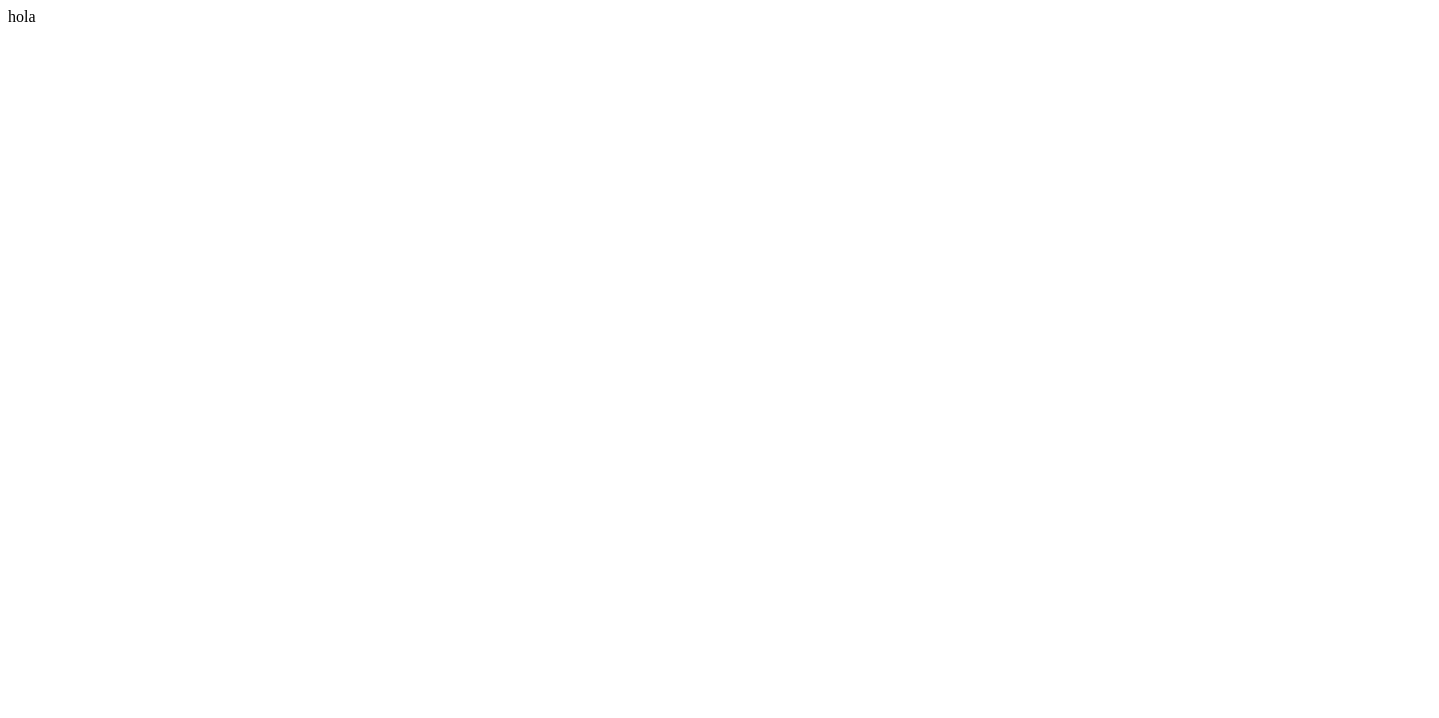
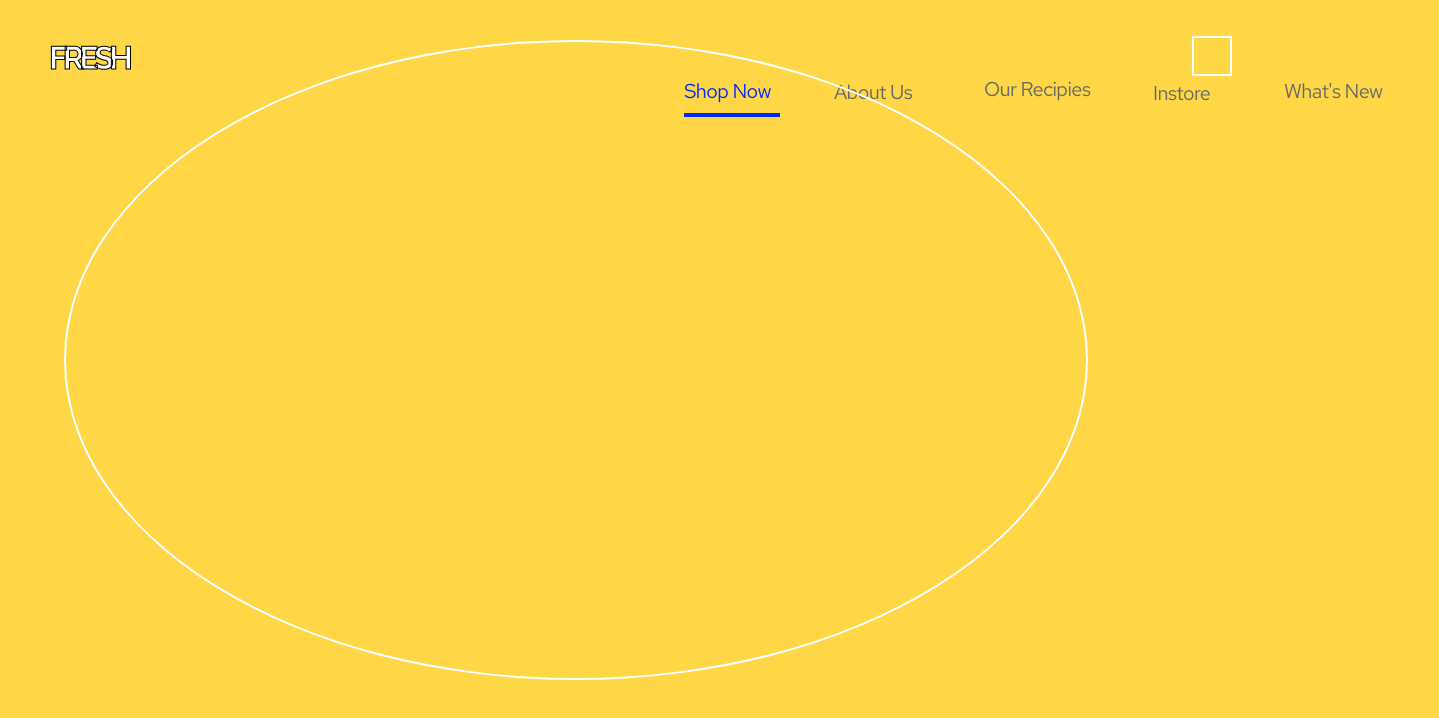
Before and after one commit to JTRodriguezN/landing_page, a plain HTML site: page landing_page/index.html in a window 1280 px wide. Shown: the whole page, 1439 px wide, since content can reach past the window. Drawn offline with Linux system fonts and the light colour scheme.

Commit message:
first commit

```diff
--- /dev/null
+++ b/landing_page/css/style1.css
@@ -0,0 +1,184 @@
+html {
+    background-color: #ffd645;
+}
+
+.fresh {
+    position: absolute;
+width: 84px;
+height: 38px;
+left: 49px;
+top: 39px;
+
+font-family: 'Raleway', sans-serif;
+font-style: normal;
+font-weight: 900;
+font-size: 32px;
+line-height: 38px;
+
+letter-spacing: -0.145em;
+
+color: #FFFFFF;
+
+-webkit-text-stroke: 1px rgb(0, 0, 0);
+}
+
+.opcions {
+    position: absolute;
+width: 755px;
+height: 31px;
+left: 342px;
+top: 41px;
+}
+
+.liniablava {
+position: absolute;
+width: 92px;
+height: 0px;
+left: 342px;
+top: 72px;
+
+border: 2px solid #002AFF;
+}
+
+.shop_now {
+    position: absolute;
+width: 155px;
+height: 13px;
+left: 342px;
+top: 43px;
+
+font-family: 'Red Hat Text';
+font-style: normal;
+font-weight: 500;
+font-size: 20px;
+line-height: 76.3%;
+
+letter-spacing: -0.03em;
+
+color: #0028F8;
+}
+
+.about_us {
+
+position: absolute;
+width: 155px;
+height: 13px;
+left: 492px;
+top: 44px;
+
+font-family: 'Red Hat Text';
+font-style: normal;
+font-weight: 500;
+font-size: 20px;
+line-height: 76.3%;
+
+/* or 15px */
+letter-spacing: -0.03em;
+
+color: #686868;
+}
+
+.our_recipies {
+    position: absolute;
+width: 155px;
+height: 13px;
+left: 642px;
+top: 41px;
+
+font-family: 'Red Hat Text';
+font-style: normal;
+font-weight: 500;
+font-size: 20px;
+line-height: 76.3%;
+
+/* or 15px */
+letter-spacing: -0.03em;
+
+color: #686868;
+
+
+}
+
+.instore {
+
+position: absolute;
+width: 81px;
+height: 13px;
+left: 811px;
+top: 45px;
+
+font-family: 'Red Hat Text';
+font-style: normal;
+font-weight: 500;
+font-size: 20px;
+line-height: 76.3%;
+
+/* or 15px */
+letter-spacing: -0.03em;
+
+color: #686868;
+}
+
+.whats_new {
+    position: absolute;
+width: 155px;
+height: 13px;
+left: 942px;
+top: 43px;
+
+font-family: 'Red Hat Text';
+font-style: normal;
+font-weight: 500;
+font-size: 20px;
+line-height: 76.3%;
+
+/* or 15px */
+letter-spacing: -0.03em;
+
+color: #686868;
+}
+
+.cercle {
+    position: absolute;
+left: 5%;
+right: 15%;
+top: 5%;
+bottom: 15%;
+border: 2px solid #FFFFFF;
+border-radius: 100%;
+padding: 3px;
+
+}
+
+.liniablanca {
+    position: absolute;
+left: 69.37%;
+right: 12.5%;
+top: 69.38%;
+bottom: 12.5%;
+
+border: 2px solid #FFFFFF;
+position: absolute;
+width: 36px;
+height: 36px;
+left: 1192px;
+top: 36px;
+}
+
+.lemonade {
+    width: 1052px;
+height: 611px;
+left: 194px;
+top: 215px;
+
+font-family: 'Red Hat Text';
+font-style: normal;
+font-weight: 700;
+font-size: 350px;
+line-height: 76.3%;
+
+/* or 267px */
+letter-spacing: -0.03em;
+
+color: #F4EBCB;
+}
--- a/landing_page/index.html
+++ b/landing_page/index.html
@@ -4,9 +4,25 @@
     <meta charset="UTF-8">
     <meta http-equiv="X-UA-Compatible" content="IE=edge">
     <meta name="viewport" content="width=device-width, initial-scale=1.0">
-    <title>Document</title>
+    <link rel="stylesheet" href="css/style1.css">
+    <link rel="preconnect" href="https://fonts.googleapis.com">
+    <link rel="preconnect" href="https://fonts.gstatic.com" crossorigin>
+    <link href="https://fonts.googleapis.com/css2?family=Raleway:wght@400;700&display=swap" rel="stylesheet">
+    <link rel="preconnect" href="https://fonts.googleapis.com">
+    <link rel="preconnect" href="https://fonts.gstatic.com" crossorigin>
+    <link href="https://fonts.googleapis.com/css2?family=Raleway:wght@400;700&family=Red+Hat+Text:wght@400;700&display=swap" rel="stylesheet">
 </head>
 <body>
-    hola
+    <div class="fresh">FRESH</div>
+    <div class="opcions">
+        <div class="liniablava"></div>
+        <div class="shop_now">Shop Now</div>
+        <div class="about_us">About Us</div>
+        <div class="our_recipies">Our Recipies</div>
+        <div class="instore">Instore</div>
+        <div class="whats_new">What's New</div>
+    </div>
+    <div class="cercle"></div>
+    <div class="liniablanca"></div>
 </body>
 </html>
```
